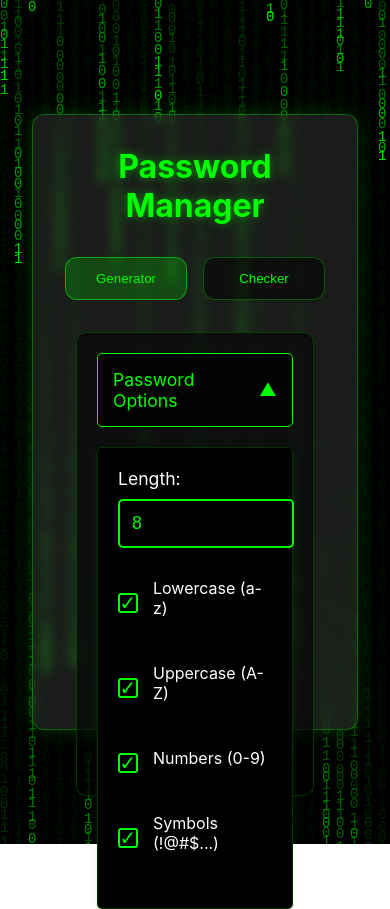
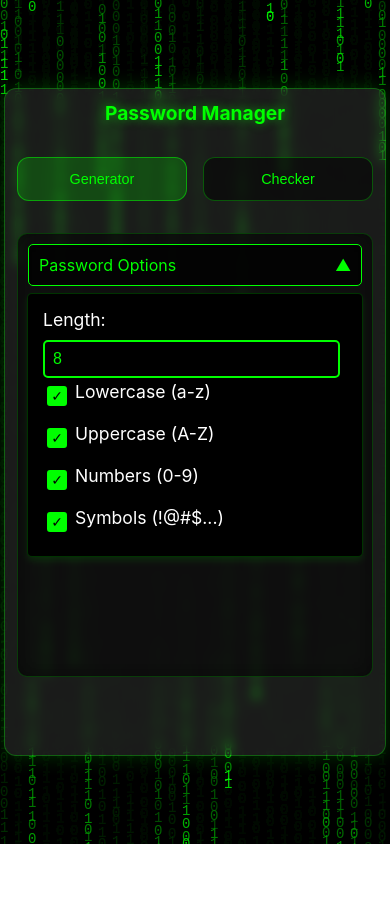
Before and after one commit to Luis06000/Password-manager, a React (Create React App) app: page / in a window 390 px wide. After the commit the page ends 844 px from the top, so only its background shows below. Built offline with nearby package versions, Linux system fonts and the light colour scheme.

Commit message:
responsive elements

```diff
--- a/public/index.html
+++ b/public/index.html
@@ -8,6 +8,8 @@
     <link rel="preconnect" href="https://fonts.gstatic.com" crossorigin>
     <link href="https://fonts.googleapis.com/css2?family=Roboto:wght@300;400;500;700&display=swap" rel="stylesheet">
     <link rel="icon" href="%PUBLIC_URL%/favicon.ico" />
+    <link rel="apple-touch-icon" href="%PUBLIC_URL%/logo192.png" />
+    <link rel="manifest" href="%PUBLIC_URL%/manifest.json" />
 </head>
 <body>
     <noscript>Vous devez activer JavaScript pour exécuter cette application.</noscript>
--- a/src/App.css
+++ b/src/App.css
@@ -19,11 +19,11 @@
 .container {
   max-width: 800px;
   width: 90%;
-  min-height: 550px;
-  max-height: 550px;
+  min-height: 82vh;
+  max-height: 82vh;
   height: 90%;
-  margin: 2rem;
-  padding: 2rem;
+  margin: 1rem;
+  padding: 1.5rem;
   background: rgba(255, 255, 255, 0.1);
   border-radius: 12px;
   border: 1px solid rgba(0, 255, 0, 0.3);
@@ -31,6 +31,44 @@
   backdrop-filter: blur(6px);
   z-index: 1;
   color: #fff;
+  overflow-y: auto;
+}
+
+@media (max-width: 768px) {
+  .container {
+    width: 95%;
+    margin: 0.5rem;
+    padding: 1rem;
+  }
+
+  h1 {
+    font-size: 1.5em;
+    margin-bottom: 1rem;
+  }
+
+  .tabs {
+    gap: 0.5rem;
+    margin-bottom: 1rem;
+  }
+
+  .tab {
+    padding: 0.6rem;
+    font-size: 0.9em;
+  }
+}
+
+@media (max-width: 480px) {
+  .container {
+    width: 98%;
+    min-height: 76vh;
+    max-height: 76vh;
+    margin: 0.25rem;
+    padding: 0.75rem;
+  }
+
+  h1 {
+    font-size: 1.2em;
+  }
 }
 
 h1 {
--- a/src/components/PasswordChecker.js
+++ b/src/components/PasswordChecker.js
@@ -27,27 +27,40 @@ function PasswordChecker() {
       newFeedback.push("Password must be at least 8 characters long");
     }
 
-    if (!/[A-Z]/.test(password)) newFeedback.push("Add uppercase letters");
-    else score += 1;
+    if (!/[A-Z]/.test(password)) {
+      newFeedback.push("Add uppercase letters");
+    } else {
+      score += 1;
+    }
 
-    if (!/[a-z]/.test(password)) newFeedback.push("Add lowercase letters");
-    else score += 1;
+    if (!/[a-z]/.test(password)) {
+      newFeedback.push("Add lowercase letters");
+    } else {
+      score += 1;
+    }
 
-    if (!/[0-9]/.test(password)) newFeedback.push("Add numbers");
-    else score += 1;
+    if (!/[0-9]/.test(password)) {
+      newFeedback.push("Add numbers");
+    } else {
+      score += 1;
+    }
 
-    if (!/[^a-zA-Z0-9]/.test(password)) newFeedback.push("Add special characters");
-    else score += 1;
+    if (!/[^a-zA-Z0-9]/.test(password)) {
+      newFeedback.push("Add special characters");
+    } else {
+      score += 1;
+    }
 
     const strengthLevels = {
       1: { text: 'Very Weak', color: '#FF0000' },
       2: { text: 'Weak', color: '#FF6600' },
       3: { text: 'Medium', color: '#FFCC00' },
       4: { text: 'Strong', color: '#99FF00' },
-      5: { text: 'Very Strong', color: '#00FF00' }
+      5: { text: 'Very Strong', color: '#00FF00' },
+      6: { text: 'Very Strong', color: '#00FF00' }
     };
 
-    setStrength(strengthLevels[score] || strengthLevels[1]);
+    setStrength(strengthLevels[score] || strengthLevels[0]);
     setFeedback(newFeedback);
   };
 
--- a/src/components/PasswordGenerator.js
+++ b/src/components/PasswordGenerator.js
@@ -134,7 +134,10 @@ function PasswordGenerator() {
                 value={options.length}
                 min="4"
                 max="50"
-                onChange={(e) => setOptions({...options, length: parseInt(e.target.value)})}
+                onChange={(e) => {
+                  const value = Math.min(50, parseInt(e.target.value));
+                  setOptions({...options, length: value});
+                }}
               />
             </div>
 
--- a/src/styles/PasswordChecker.css
+++ b/src/styles/PasswordChecker.css
@@ -62,8 +62,50 @@
 /* Style responsive */
 @media (max-width: 768px) {
     .checker-section {
-        margin: 0.5rem;
+        max-width: calc(100% - 1rem);
+        margin: 0.5rem auto;
         padding: 15px;
+    }
+
+    .password-input-container {
+        flex-direction: row;
+        gap: 8px;
+    }
+
+    .password-input-container input {
+        padding: 8px;
+        font-size: 1em;
+    }
+
+    .toggle-password {
+        padding: 8px;
+        font-size: 0.9em;
+    }
+
+    .feedback-list ul {
+        padding-left: 1rem;
+    }
+}
+
+@media (max-width: 480px) {
+    .checker-section {
+        padding: 10px;
+    }
+
+    .result {
+        padding: 15px;
+    }
+
+    .strength-result {
+        font-size: 0.9em;
+    }
+
+    .feedback-list h3 {
+        font-size: 1em;
+    }
+
+    .feedback-list ul {
+        font-size: 0.9em;
     }
 }
 
--- a/src/styles/PasswordGenerator.css
+++ b/src/styles/PasswordGenerator.css
@@ -36,15 +36,14 @@
 
 .options-container {
     position: absolute;
-    top: 100%;
-    left: 0;
-    right: 0;
+    margin-top: -3px;
+    left: 2.2%;
+    right: 2.2%;
     z-index: 10;
     background-color: rgba(0, 0, 0);
     padding: 20px;
     border-radius: 5px;
     border: 1px solid rgba(0, 255, 0, 0.2);
-    margin-top: 20px;
     box-shadow: 0 4px 6px rgba(0, 255, 0, 0.1);
 }
 
@@ -76,16 +75,10 @@ input[type="number"]::-webkit-outer-spin-button {
     margin: 0;
 }
 
-input[type="number"]:focus, input[type="text"]:focus {
-    border-color: #00ff00;
-    box-shadow: 0 0 5px rgba(0, 255, 0, 0.3);
-}
-
 .options {
     display: grid;
-    grid-template-columns: 1fr 1fr;
+    grid-template-columns: repeat(2, 1fr);
     gap: 15px;
-    margin-top: 20px;
 }
 
 .checkbox-option {
@@ -107,63 +100,25 @@ input[type="number"]:focus, input[type="text"]:focus {
     width: 20px;
     height: 20px;
     background-color: transparent;
+    border: 2px solid #00ff00;
+    border-radius: 3px;
     cursor: pointer;
     position: relative;
-    margin: 0;
-    border: 2px solid #00ff00;
-    border-radius: 3px;
+    transition: all 0.3s;
 }
 
-.checkbox-wrapper-19 input[type="checkbox"]::before {
+.checkbox-wrapper-19 input[type="checkbox"]:checked {
+    background-color: #00ff00;
+}
+
+.checkbox-wrapper-19 input[type="checkbox"]:checked::after {
     content: '✓';
     position: absolute;
-    font-size: 20px;
-    color: #00ff00;
-    opacity: 0;
-    transition: opacity 0.2s ease;
+    color: black;
+    font-size: 14px;
     top: 50%;
     left: 50%;
     transform: translate(-50%, -50%);
-}
-
-.checkbox-wrapper-19 input[type="checkbox"]:checked::before {
-    opacity: 1;
-}
-
-.checkbox-option label {
-    color: #fff;
-    font-size: 1em;
-    cursor: pointer;
-}
-
-.generate-btn {
-    width: 100%;
-    padding: 15px;
-    background-color: #00aa00;
-    color: white;
-    border: none;
-    border-radius: 5px;
-    font-size: 1.1em;
-    margin: 20px 0;
-    cursor: pointer;
-    transition: background-color 0.3s;
-}
-
-.generate-btn:hover {
-    background-color: #00cc00;
-}
-
-.result {
-    background-color: rgba(0, 0, 0, 0.8);
-    padding: 20px;
-    border-radius: 5px;
-    border: 1px solid rgba(0, 255, 0, 0.2);
-}
-
-.result h3 {
-    color: #fff;
-    margin-top: 0;
-    margin-bottom: 15px;
 }
 
 .password-container {
@@ -205,12 +160,6 @@ input[type="number"]:focus, input[type="text"]:focus {
     text-align: center;
 }
 
-@media (max-width: 768px) {
-    .options {
-        grid-template-columns: 1fr;
-    }
-}
-
 .copy-message {
     position: fixed;
     left: 50%;
@@ -220,7 +169,7 @@ input[type="number"]:focus, input[type="text"]:focus {
     padding: 10px 20px;
     border-radius: 5px;
     opacity: 0;
-    transition: opacity 0.3s ease;
+    transition: opacity 0.3s;
     pointer-events: none;
 }
 
@@ -228,22 +177,79 @@ input[type="number"]:focus, input[type="text"]:focus {
     opacity: 1;
 }
 
-.options-wrapper {
-    position: relative;
+@media (max-width: 768px) {
+    .options {
+        grid-template-columns: 1fr;
+    }
+
+    .generator-section {
+        max-width: calc(100% - 1rem);
+        margin: 0.5rem auto;
+        padding: 15px;
+    }
+
+    .options-container {
+        padding: 15px;
+        margin-top: 10px;
+    }
+
+    .password {
+        font-size: 1em;
+        word-break: break-all;
+    }
+
+    .copy-btn {
+        padding: 6px 12px;
+        font-size: 0.9em;
+    }
+
+    input[type="number"],
+    input[type="text"] {
+        padding: 8px;
+        font-size: 1em;
+    }
 }
 
-.error-message {
-    position: fixed;
-    z-index: 100;
-    top: 25%;
-    left: 50%;
-    transform: translateX(-50%);
-    background-color: rgb(188, 26, 26);
-    color: #2e0808;
-    font-size: 1.2em;
-    padding: 10px 20px;
-    border-radius: 5px;
-    margin: 10px 0;
-    text-align: center;
-    pointer-events: none;
+@media (max-width: 480px) {
+    .generator-section {
+        padding: 10px;
+    }
+
+    .options-toggle {
+        padding: 10px;
+        font-size: 1em;
+    }
+
+    .password-container {
+        flex-direction: column;
+        gap: 10px;
+    }
+
+    .copy-btn {
+        width: 100%;
+    }
+
+    .options {
+        gap: 5px;
+    }
+
+    .checkbox-option {
+        gap: 5px;
+        margin: 3px 0;
+    }
+
+    .form-group {
+        margin-bottom: 0;
+    }
+
+    input[type="number"] {
+        width: 91%;
+    }
+
+    .options-container {
+        margin-top: -3px;
+        left: 9px;
+        right: 9px;
+        padding: 15px;
+    }
 }
```
Also changed, not shown: public/logo192.png (added), public/logo512.png (added), public/manifest.json (added), 2 other files (tests, documents, lock files or other folders).
